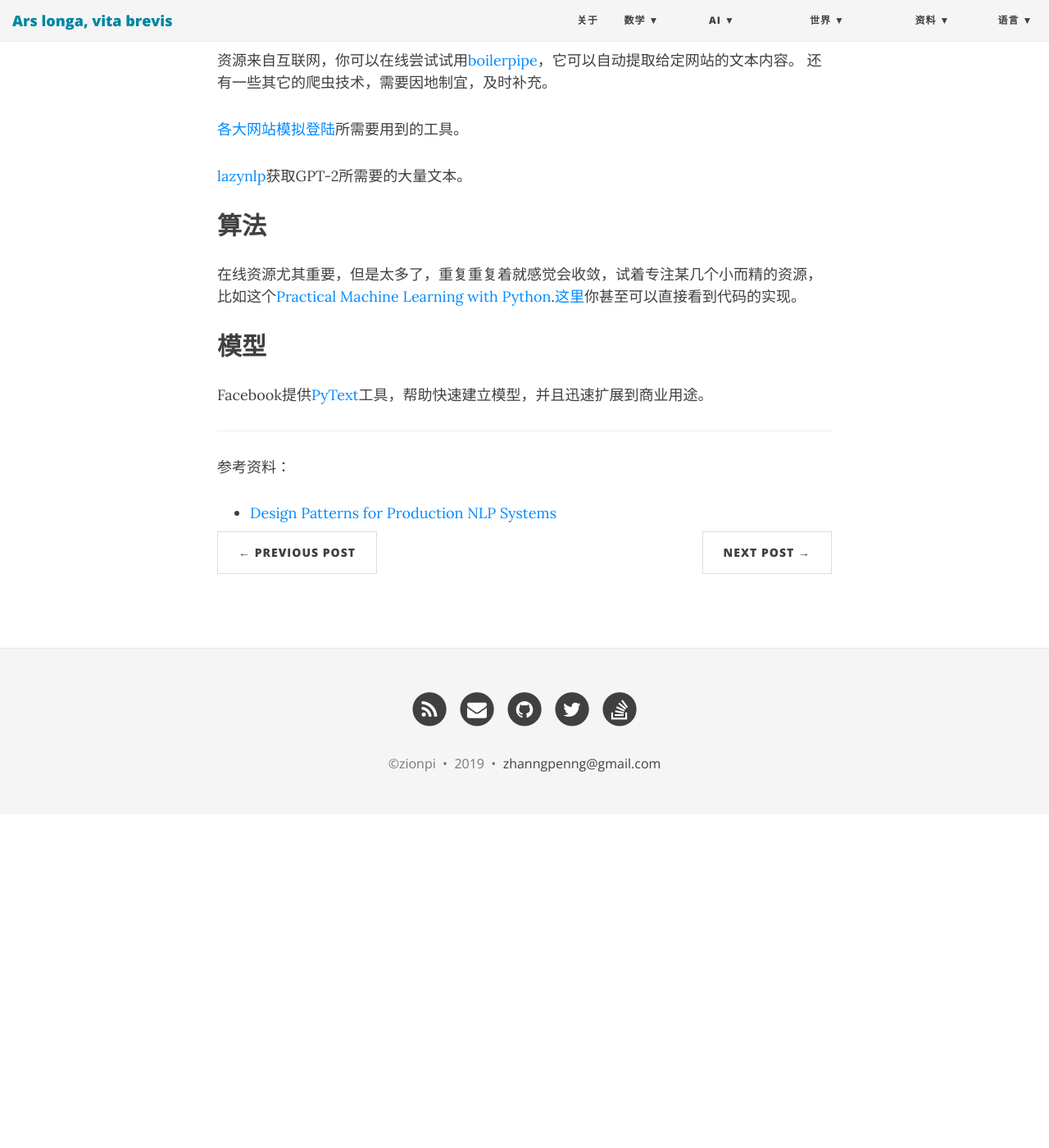
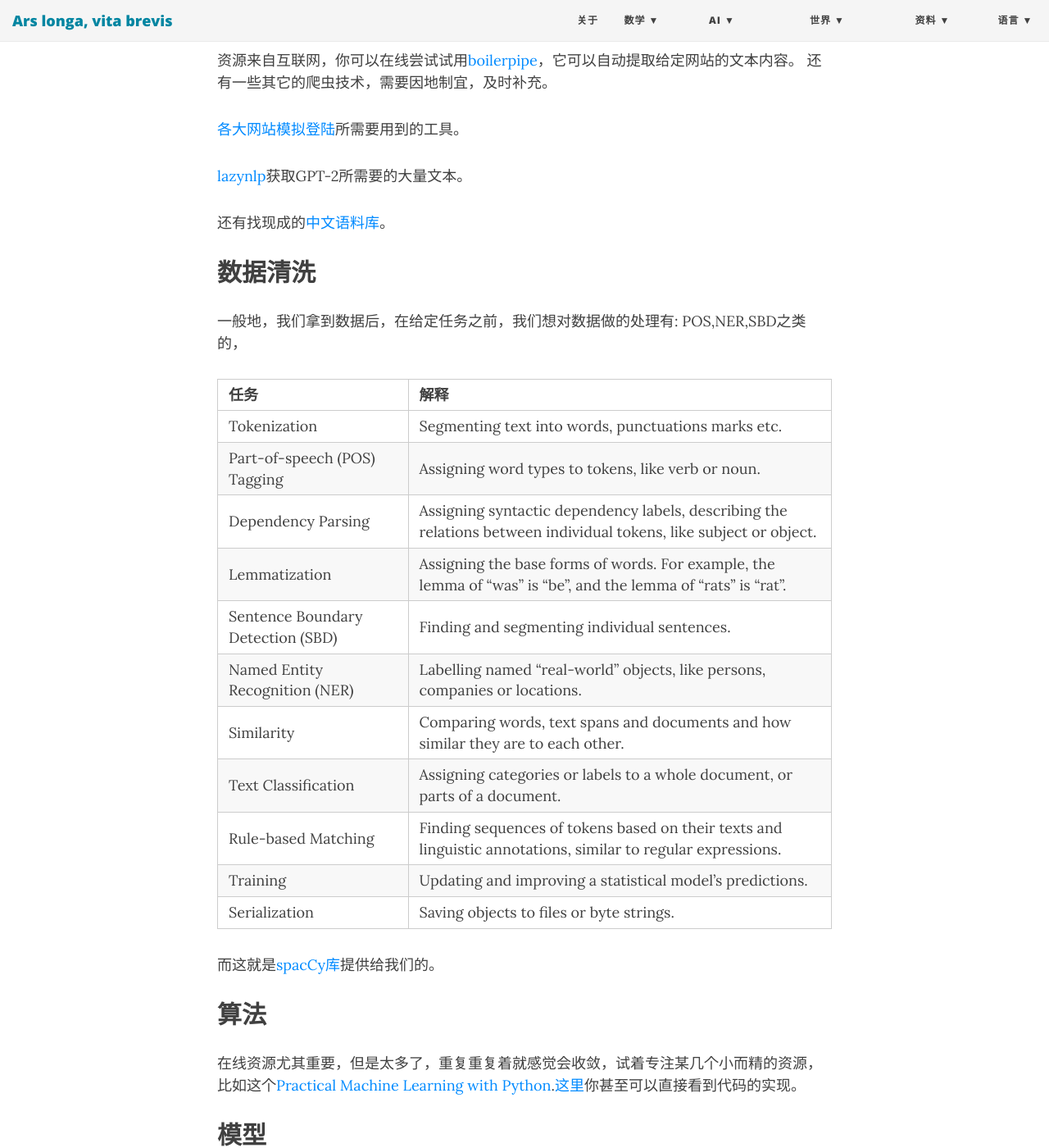
Before and after one commit to ZionPi/zionpi.github.io, a Jekyll site: the page built from _posts/2015-10-06-build-a-nlp-system.md, in a window 1280 px wide and 1400 px high, scrolled down 774 px. Shown: the whole window at 82% size. Built offline with Jekyll 4.4.1, drawn with Linux system fonts in a browser that asks for light colours; nearby versions of some CDN libraries; before the commit the page ends 1767 px from its top, so only the background shows below that.

Commit message:
Update 2015-10-06-build-a-nlp-system.md

```diff
--- a/_posts/2015-10-06-build-a-nlp-system.md
+++ b/_posts/2015-10-06-build-a-nlp-system.md
@@ -21,6 +21,27 @@ NLP系统，顾名思义，是自然语言处理系统。[前面]()我们已经
 
 [lazynlp](https://github.com/chiphuyen/lazynlp)获取GPT-2所需要的大量文本。
 
+还有找现成的[中文语料库](https://github.com/liuhuanyong/ChineseNLPCorpus)。
+
+## 数据清洗
+一般地，我们拿到数据后，在给定任务之前，我们想对数据做的处理有: POS,NER,SBD之类的，
+
+| 任务 | 解释 |
+--- | ---
+| Tokenization	| Segmenting text into words, punctuations marks etc.|
+| Part-of-speech (POS) Tagging	| Assigning word types to tokens, like verb or noun. |
+| Dependency Parsing | Assigning syntactic dependency labels, describing the relations between individual tokens, like subject or object. |
+| Lemmatization | 	Assigning the base forms of words. For example, the lemma of “was” is “be”, and the lemma of “rats” is “rat”. |
+| Sentence Boundary Detection (SBD)	| Finding and segmenting individual sentences. |
+| Named Entity Recognition (NER)	| Labelling named “real-world” objects, like persons, companies or locations. |
+| Similarity | 	Comparing words, text spans and documents and how similar they are to each other. |
+| Text Classification	| Assigning categories or labels to a whole document, or parts of a document. |
+| Rule-based Matching	| Finding sequences of tokens based on their texts and linguistic annotations, similar to regular expressions. |
+| Training	| Updating and improving a statistical model’s predictions. |
+| Serialization | 	Saving objects to files or byte strings. |
+
+而这就是[spacCy库](https://spacy.io/usage/spacy-101)提供给我们的。
+
 ## 算法
 
 在线资源尤其重要，但是太多了，重复重复着就感觉会收敛，试着专注某几个小而精的资源，比如这个[Practical Machine Learning with Python](https://github.com/dipanjanS/practical-machine-learning-with-python).[这里](https://nbviewer.jupyter.org/github/dipanjanS/practical-machine-learning-with-python/tree/master/notebooks/)你甚至可以直接看到代码的实现。
```
